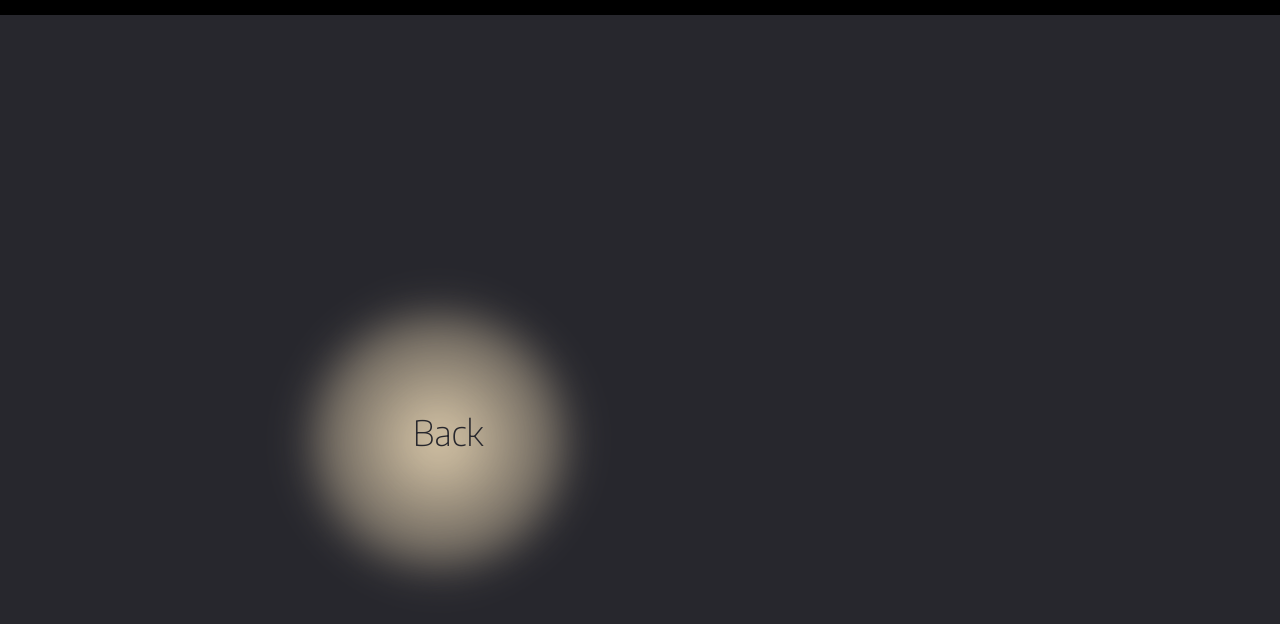
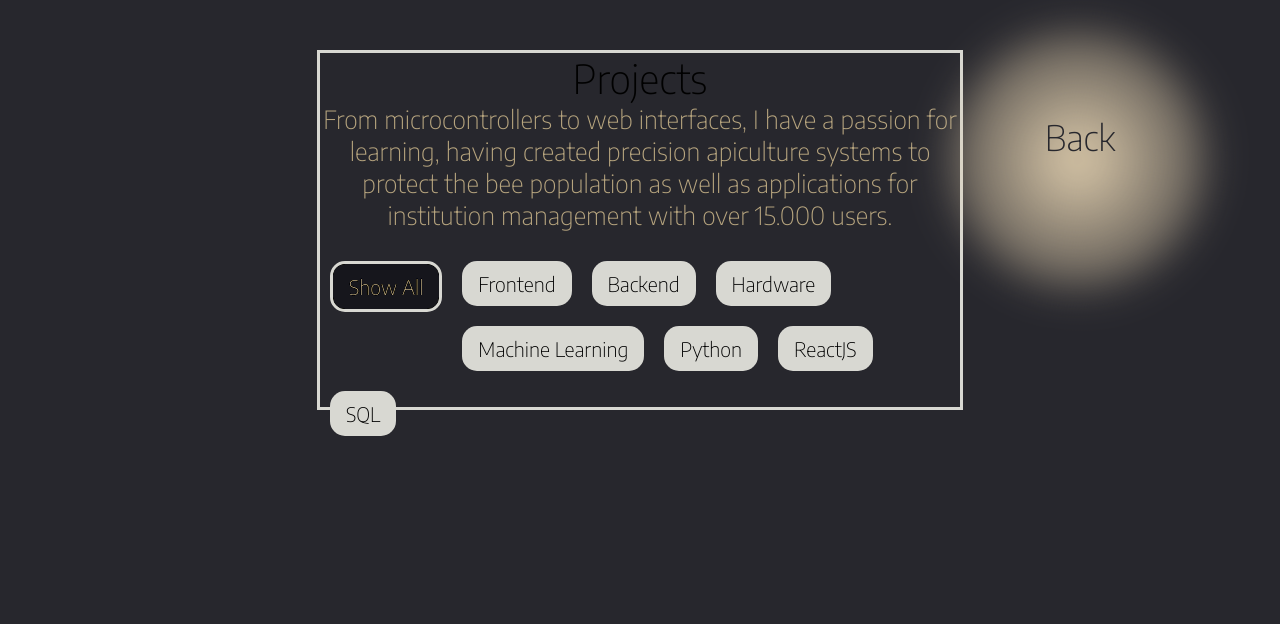
Before and after one commit to miguel-paz/website, a React (Create React App) app: page /projects in a window 1280 px wide. Shown: the top 624 px of the page. Built offline with nearby package versions, Linux system fonts and the light colour scheme.

Commit message:
Added Projects page with just possible tags for the projects

```diff
--- a/src/App.css
+++ b/src/App.css
@@ -1,4 +1,4 @@
-.main {
+.main, .main-noborder {
   box-sizing: border-box;
   border-top: 15px solid black;
   position: absolute;
@@ -7,12 +7,51 @@
   background-color: #27272D;
 }
 
+.main {
+  border: 0;
+}
+
 .main-content {
   box-sizing: border-box;
   position: absolute;
   height: auto;
   width: 100%;
   background-color: #27272D;
+}
+
+.main-light-container{
+  display: flex;
+  flex-direction: column;
+  position: absolute;
+  height: 100%;
+  width: 50%;
+  border: 3px solid white;
+  text-align: center;
+  margin-top: 50px;
+  color: #deccac;
+  font-family: "Encode Sans", sans-serif;
+  font-size: 40px;
+  mix-blend-mode: difference;
+}
+
+.main-light {
+  height: 100%;
+  width: 100%;
+  background-image: radial-gradient(#deccac, transparent);
+  border-radius: 25px;
+  filter: blur(10px);
+  z-index: 1;
+}
+
+.header {
+  color: #27272D;
+  z-index: 2;
+}
+
+.description {
+  color: #deccac;
+  z-index: 2;
+  font-size: 25px;
 }
 
 body {
--- a/src/components/Home/Button.css
+++ b/src/components/Home/Button.css
@@ -50,10 +50,6 @@ p:hover:after {
   border-radius: 50%;
   filter: blur(19px);
   transition: filter 250ms ease-out;
-  opacity: 0;
-}
-
-.show {
   opacity: 1;
 }
 
--- a/src/components/Home/Button.js
+++ b/src/components/Home/Button.js
@@ -1,28 +1,7 @@
-import { useState, useEffect } from "react";
 import { Link } from "react-router-dom";
 import "./Button.css";
 
 const Button = (props) => {
-  const [opacity, setOpacity] = useState(false);
-  const [spotlightClass, setClass] = useState(props.spotlight);
-  // This will run one time after the component mounts
-  useEffect(() => {
-    // callback function to call when event triggers
-    const onPageLoad = () => {
-      console.log("page loaded");
-      // do something else
-      setClass(props.spotlight + " show");
-    };
-
-    // Check if the page has already loaded
-    if (document.readyState === "complete") {
-      onPageLoad();
-    } else {
-      window.addEventListener("load", onPageLoad, false);
-      // Remove the event listener when component unmounts
-      return () => window.removeEventListener("load", onPageLoad);
-    }
-  }, []);
 
   return (
     <div>
@@ -31,7 +10,7 @@ const Button = (props) => {
           <p>{props.text}</p>
         </Link>
       </div>
-      <div className={spotlightClass}></div>
+      <div className={props.spotlight}></div>
     </div>
   );
 };
--- /dev/null
+++ b/src/components/Projects/FilterList.css
@@ -0,0 +1,42 @@
+.filter-list {
+  margin: auto;
+  margin-top: 20px;
+  text-align: center;
+  font-size: 20px;
+}
+
+.filter-list ul {
+  list-style-type: none;
+  margin: 0;
+  padding: 0;
+}
+
+.filter-list li {
+  float: left;
+  padding: 10px;
+}
+
+.filter-list li span {
+  display: inline-block;
+  text-decoration: none;
+  text-align: center;
+  padding: 10px 16px;
+  color: #27272d;
+  background-color: white;
+  border-radius: 15px;
+  cursor: pointer;
+  transition: transform 150ms ease-in-out, color 150ms ease-in-out,
+    background-color 150ms ease-in-out;
+}
+
+.filter-list li span:hover {
+  background-color: #111111;
+  color: #deccac;
+  transform: scale(105%);
+}
+
+.active {
+  background-color: #111111;
+  color: #deccac;
+  border: 3px solid white;
+}
--- /dev/null
+++ b/src/components/Projects/FilterList.js
@@ -0,0 +1,56 @@
+import { useState } from "react";
+import "./FilterList.css";
+
+const FilterList = () => {
+  const [filters, setFilters] = useState([
+    { text: "Show All", active: true },
+    { text: "Frontend", active: false },
+    { text: "Backend", active: false },
+    { text: "Hardware", active: false },
+    { text: "Machine Learning", active: false },
+    { text: "Python", active: false },
+    { text: "ReactJS", active: false },
+    { text: "SQL", active: false },
+  ]);
+
+  const onClickHandler = (event) => {
+    const tempFilters = filters.map((filter) => {
+      filter.active = false;
+      return filter;
+    });
+    setFilters(tempFilters);
+    var filterObj = filters.filter((obj) => {
+      return obj.text === event.target.id;
+    })[0];
+    filterObj.active = true;
+  };
+
+  return (
+    <div className="filter-list">
+      <ul>
+        {filters.map((filter) => (
+          <li key={"li-" + filter.text}>
+            <span
+              key={filter.text}
+              id={filter.text}
+              onClick={onClickHandler}
+              style={
+                filter.active
+                  ? {
+                      backgroundColor: "#111111",
+                      border: "3px solid white",
+                      color: "#deccac",
+                    }
+                  : {}
+              }
+            >
+              {filter.text}
+            </span>
+          </li>
+        ))}
+      </ul>
+    </div>
+  );
+};
+
+export default FilterList;
--- a/src/pages/Projects.js
+++ b/src/pages/Projects.js
@@ -1,11 +1,30 @@
-import ButtonList from "../components/Home/ButtonList";
+import Button from "../components/Home/Button";
+import FilterList from "../components/Projects/FilterList";
 
 const Projects = (props) => {
   return (
     <div>
       <div className="main">
         <div className="main-content">
-          <ButtonList buttons={[{text: "Back", href: "/", spotlight: "bottom-light spotlight-left"}]}></ButtonList>
+          <div style={{ float: "right", margin: "70px" }}>
+            <Button
+              key="Back"
+              text="Back"
+              href="/"
+              spotlight="bottom-light spotlight-right"
+            ></Button>
+          </div>
+          <div className="main-light-container center-hor">
+
+
+            <div className="header">
+                Projects
+            </div>
+            <div className="description">
+                From microcontrollers to web interfaces, I have a passion for learning, having created precision apiculture systems to protect the bee population as well as applications for institution management with over 15.000 users.
+            </div>
+            <FilterList ></FilterList>
+          </div>
         </div>
       </div>
     </div>
```
